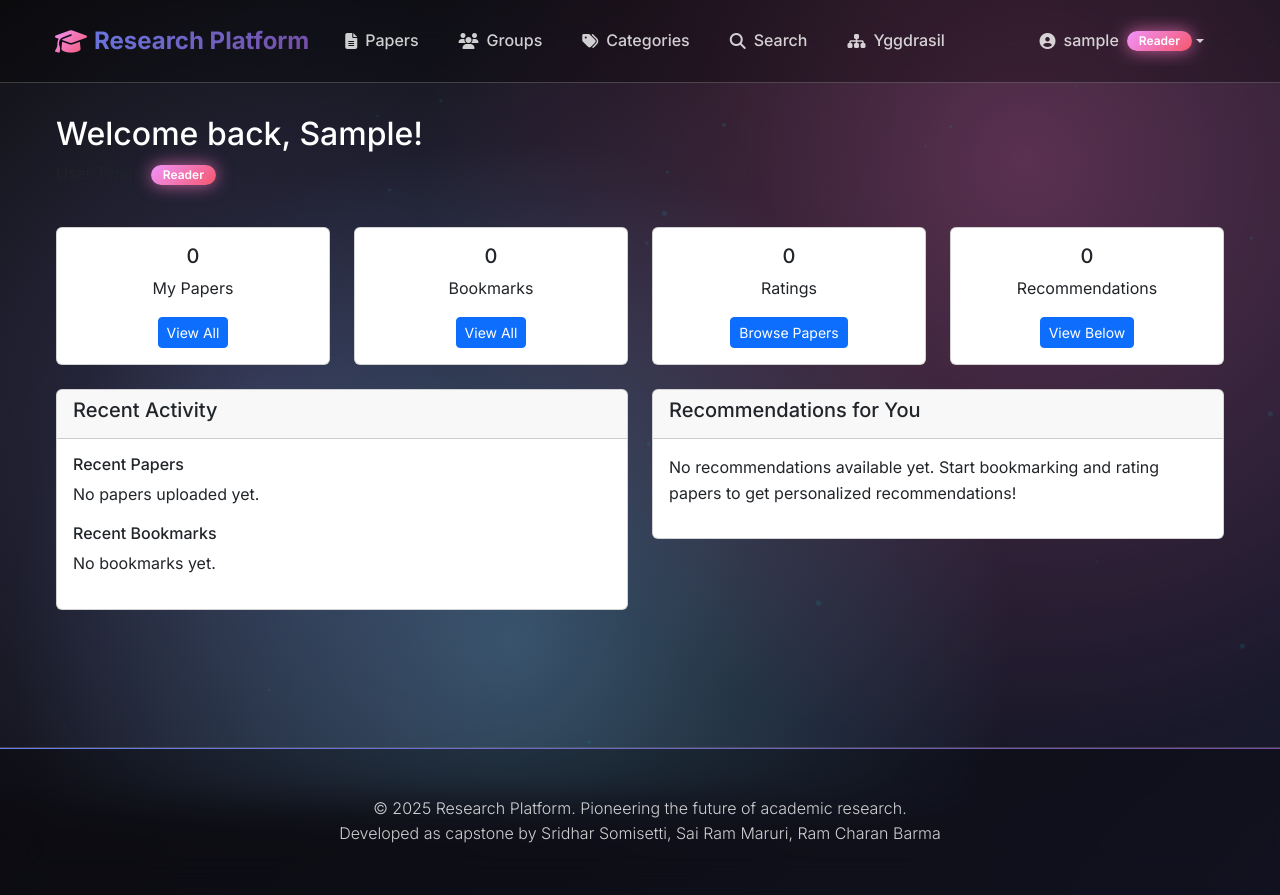
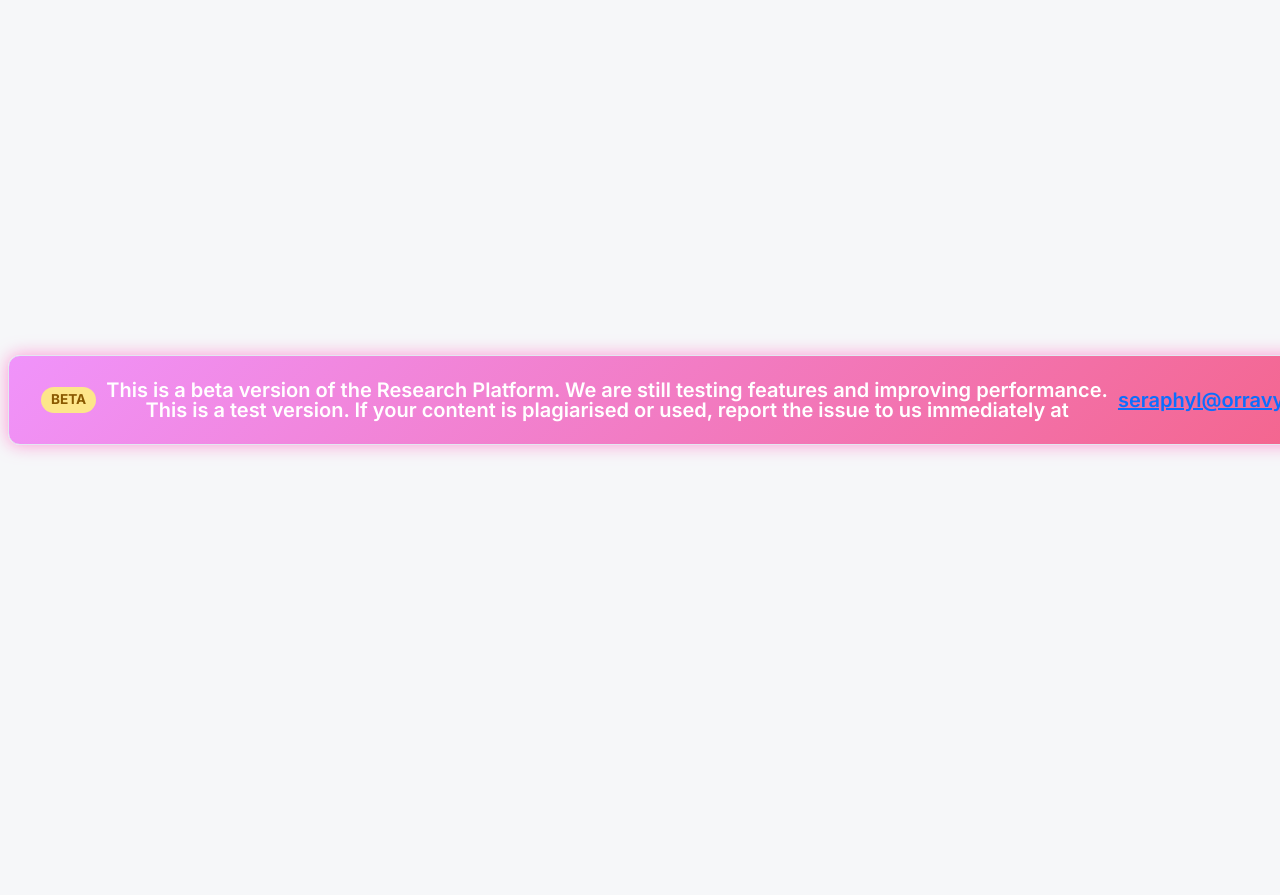
Before and after one commit to Somisetti-Sridhar/research-portal-test-save, a Django app: page /accounts/dashboard/ in a window 1280 px wide. After the commit the page ends 455 px from the top, so only its background shows below. Run offline with Django 4.2, Linux system fonts and the light colour scheme; the visitor is signed in with stand-in values (Sample User, id 1); data that the repository does not hold is empty; some libraries are stand-ins or nearby versions.

Commit message:
modified:   research_platform/templates/base.html

```diff
--- a/research_platform/templates/base.html
+++ b/research_platform/templates/base.html
@@ -502,9 +502,62 @@
             display: flex;
             flex-direction: column;
         }
+        /* Beta Notice Overlay */
+        #beta-notice {
+            position: fixed;
+            inset: 0;
+            display: grid;
+            place-items: center;
+            background: #f6f7f9;
+            color: #333;
+            z-index: 9999;
+            transition: opacity 1s ease, visibility 1s ease;
+        }
+        #beta-notice .badge {
+        background: #fff;
+        border: 1px solid #e2e8f0;
+        border-radius: 12px;
+        padding: 24px 32px;
+        box-shadow: 0 8px 24px rgba(0,0,0,0.06);
+        font-size: 1.25rem;
+        font-weight: 600;
+        display: inline-flex;
+        align-items: center;
+        gap: 10px;
+        }
+        #beta-notice .label {
+        padding: 2px 10px;
+        border-radius: 999px;
+        background: #fde68a;
+        color: #8a5a00;
+        font-size: 0.85rem;
+        font-weight: 700;
+        line-height: 1.6;
+        }
+        #beta-notice.fade-out {
+        opacity: 0;
+        visibility: hidden;
+        }
+        @media (prefers-color-scheme: dark) {
+        #beta-notice { background: #0b0d12; color: #e6e6e6; }
+        #beta-notice .badge { background: #111826; border-color: #273244; box-shadow: none; }
+        #beta-notice .label { background: #8a5a00; color: #fff7cc; }
+        }
+
     </style>
 </head>
 <body>
+    <!-- Beta Notice Overlay -->
+    <div id="beta-notice">
+        <div class="badge">
+            <span class="label">BETA</span>
+            This is a beta version of the Research Platform. We are still testing features and improving performance.
+            <br>
+            This is a test version. If your content is plagiarised or used, report the issue to us immediately at
+            <a href="mailto:seraphyl@orravyn.cloud">seraphyl@orravyn.cloud</a> so that we can remove the content.
+        </div>
+    </div>
+
     <div class="page-wrapper">
         <!-- Animated Particles -->
         <div class="particles" id="particles"></div>
@@ -628,7 +681,7 @@
             <footer>
                 <div class="container">
                     <p>&copy; 2025 Research Platform. Pioneering the future of academic research.</p>
-                    <p>Developed as capstone by Sridhar Somisetti, Sai Ram Maruri, Ram Charan Barma </p>
+                    <p>Developed as capstone by Sridhar Somisetti, Sai Rama Linga Reddy Maruri, Ram Charan Barma </p>
                 </div>
             </footer>
         </div>
@@ -776,6 +829,15 @@
             }
         });
     </script>
+    <script>
+    document.addEventListener("DOMContentLoaded", function () {
+        const betaNotice = document.getElementById("beta-notice");
+        setTimeout(() => {
+            betaNotice.classList.add("fade-out");
+        }, 10000); // shows for 10 seconds
+    });
+    </script>
+
 
     {% block extra_js %}{% endblock %}
 </body>
```
